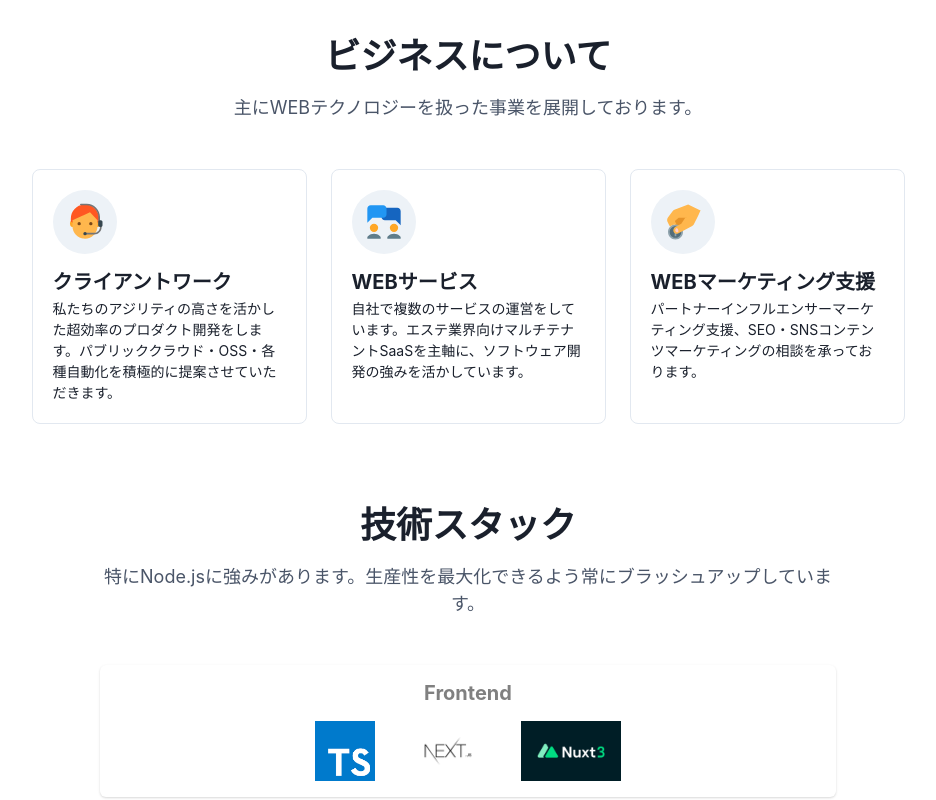
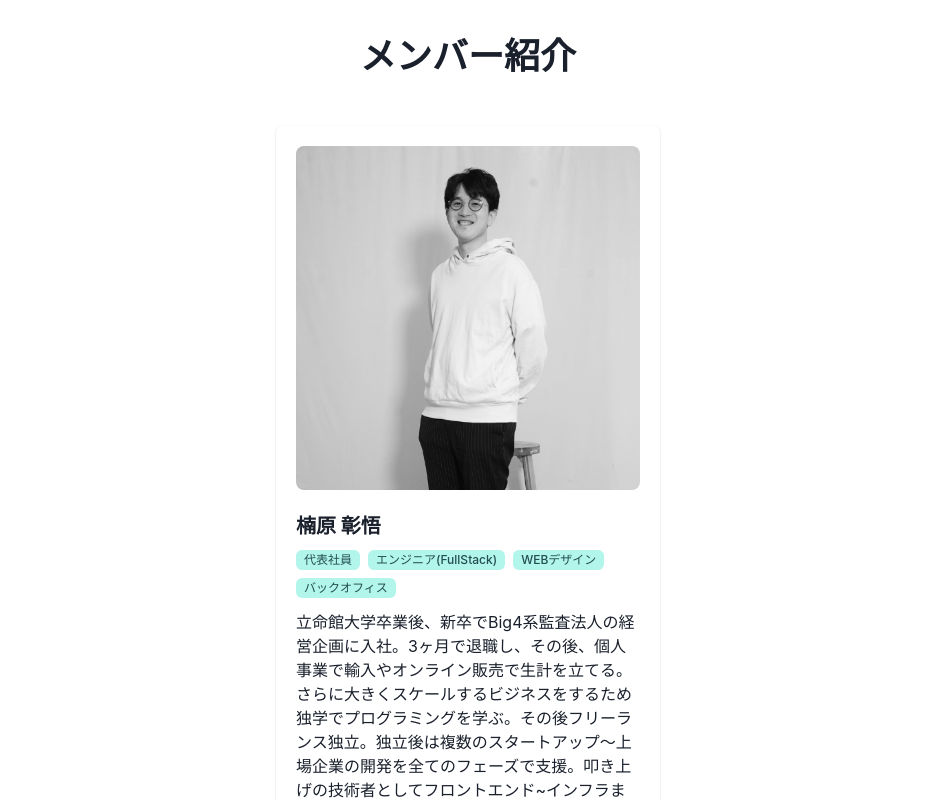
Before and after one commit to InterfaceX-co-jp/corp-site-v2, a Next.js app: page / in a window 1280 px wide. Shown: the part 1480-2280 px from the top of the page, without its empty margins (172-1108 px from the left). Built offline with nearby package versions, Linux system fonts and the light colour scheme.

Commit message:
feat: Add member introduction

```diff
--- /dev/null
+++ b/src/components/Features/Members.tsx
@@ -0,0 +1,88 @@
+import { staticPath } from "@/lib/$path";
+import {
+  Container,
+  Stack,
+  Heading,
+  Text,
+  Box,
+  Card,
+  CardBody,
+  Image,
+  Tag,
+  Flex,
+} from "@chakra-ui/react";
+
+interface Member {
+  name: string;
+  imageSrc: string;
+  tags: string[];
+  description: string;
+}
+
+function MemberCard({ name, imageSrc, tags, description }: Member) {
+  return (
+    <Card maxW="sm">
+      <CardBody>
+        <Image
+          objectFit={"cover"}
+          src={imageSrc}
+          alt={`${name} member introduction`}
+          borderRadius="lg"
+        />
+        <Stack mt="6" spacing="3">
+          <Heading size="md">{name}</Heading>
+          <Flex gap={2} flexWrap={"wrap"}>
+            {tags.map((el, idx) => {
+              return (
+                <Tag key={idx} colorScheme="teal" size={"sm"}>
+                  {el}
+                </Tag>
+              );
+            })}
+          </Flex>
+          <Text>{description}</Text>
+        </Stack>
+      </CardBody>
+    </Card>
+  );
+}
+
+const MEMBERS: Member[] = [
+  {
+    name: "楠原 彰悟",
+    imageSrc: staticPath.sk_png,
+    description:
+      "立命館大学卒業後、新卒でBig4系監査法人の経営企画に入社。3ヶ月で退職し、その後、個人事業で輸入やオンライン販売で生計を立てる。さらに大きくスケールするビジネスをするため独学でプログラミングを学ぶ。その後フリーランス独立。独立後は複数のスタートアップ～上場企業の開発を全てのフェーズで支援。叩き上げの技術者としてフロントエンド~インフラまで幅広く開発する傍ら、WEBクリエイターが最高の仕事ができる組織を創るため起業。",
+    tags: [
+      "代表社員",
+      "エンジニア(FullStack)",
+      "WEBデザイン",
+      "バックオフィス",
+    ],
+  },
+];
+
+export default function Contact() {
+  return (
+    <Box p={4}>
+      <Stack spacing={4} as={Container} maxW={"3xl"} textAlign={"center"}>
+        <Heading fontSize={{ base: "2xl", sm: "4xl" }} fontWeight={"bold"}>
+          メンバー紹介
+        </Heading>
+      </Stack>
+      <Container maxW={"5xl"} py={12}>
+        <Flex gap={4}>
+          {MEMBERS.map(({ name, imageSrc, tags, description }, idx) => (
+            <MemberCard
+              key={idx}
+              name={name}
+              imageSrc={imageSrc}
+              tags={tags}
+              description={description}
+            />
+          ))}
+        </Flex>
+      </Container>
+    </Box>
+  );
+}
--- a/src/lib/$path.ts
+++ b/src/lib/$path.ts
@@ -31,6 +31,7 @@ export const staticPath = {
   next_svg: '/next.svg',
   nuxt_png: '/nuxt.png',
   site_webmanifest: '/site.webmanifest',
+  sk_png: '/sk.png',
   storybook_png: '/storybook.png',
   terraform_png: '/terraform.png',
   typescript_png: '/typescript.png',
--- a/src/pages/index.tsx
+++ b/src/pages/index.tsx
@@ -5,12 +5,15 @@ import Businesses from "@/components/Features/Businesses";
 import { Spacer } from "@chakra-ui/react";
 import Contact from "@/components/Features/Contact";
 import TechStacks from "@/components/Features/TechStacks";
+import Members from "@/components/Features/Members";
 
 export default function Home() {
   return (
     <DefaultLayout>
       <MainVisual />
       <About />
+      <Spacer mt={12} />
+      <Members />
       <Spacer mt={12} />
       <Businesses />
       <Spacer mt={12} />
```
Also changed, not shown: public/sk.png (added).
